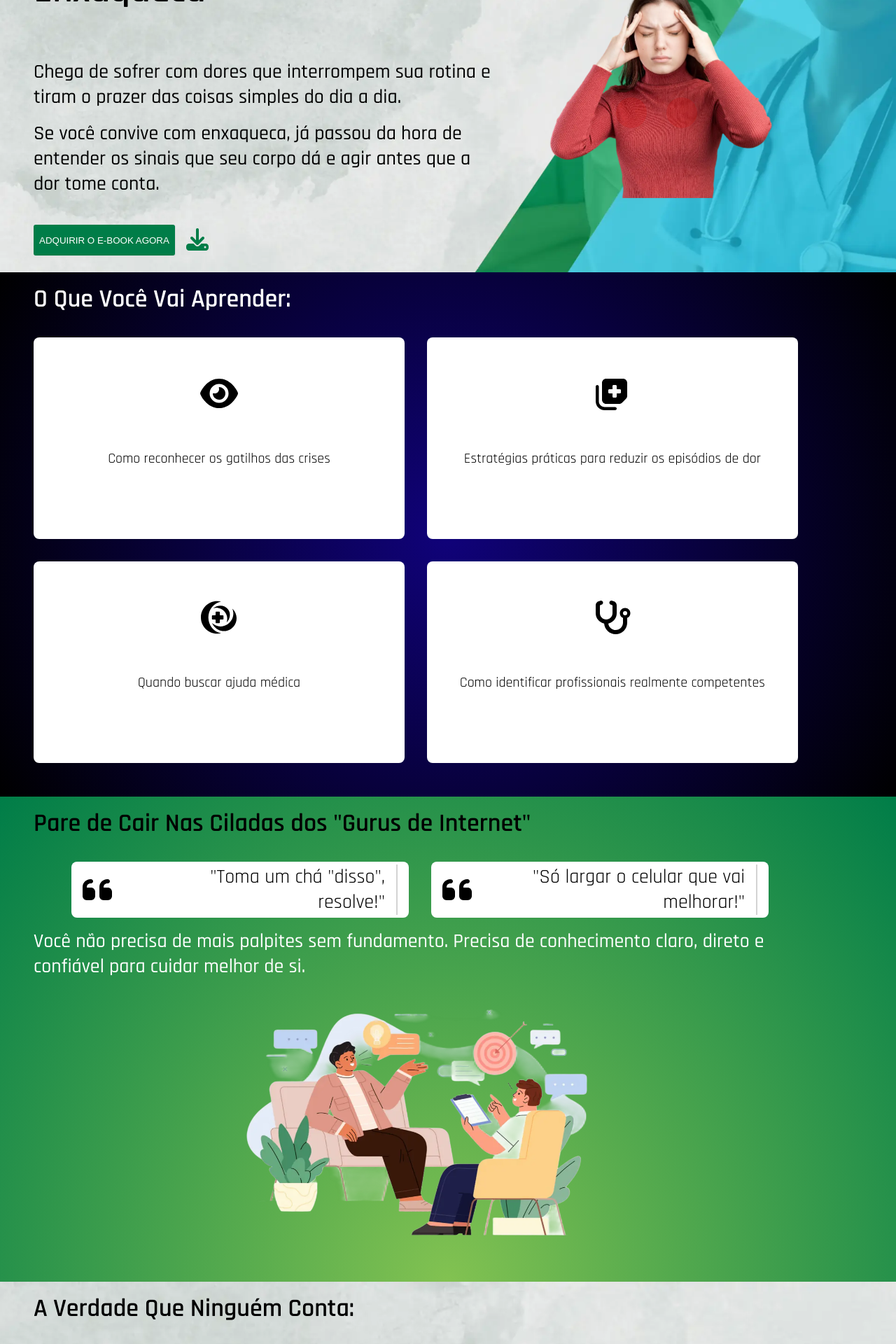
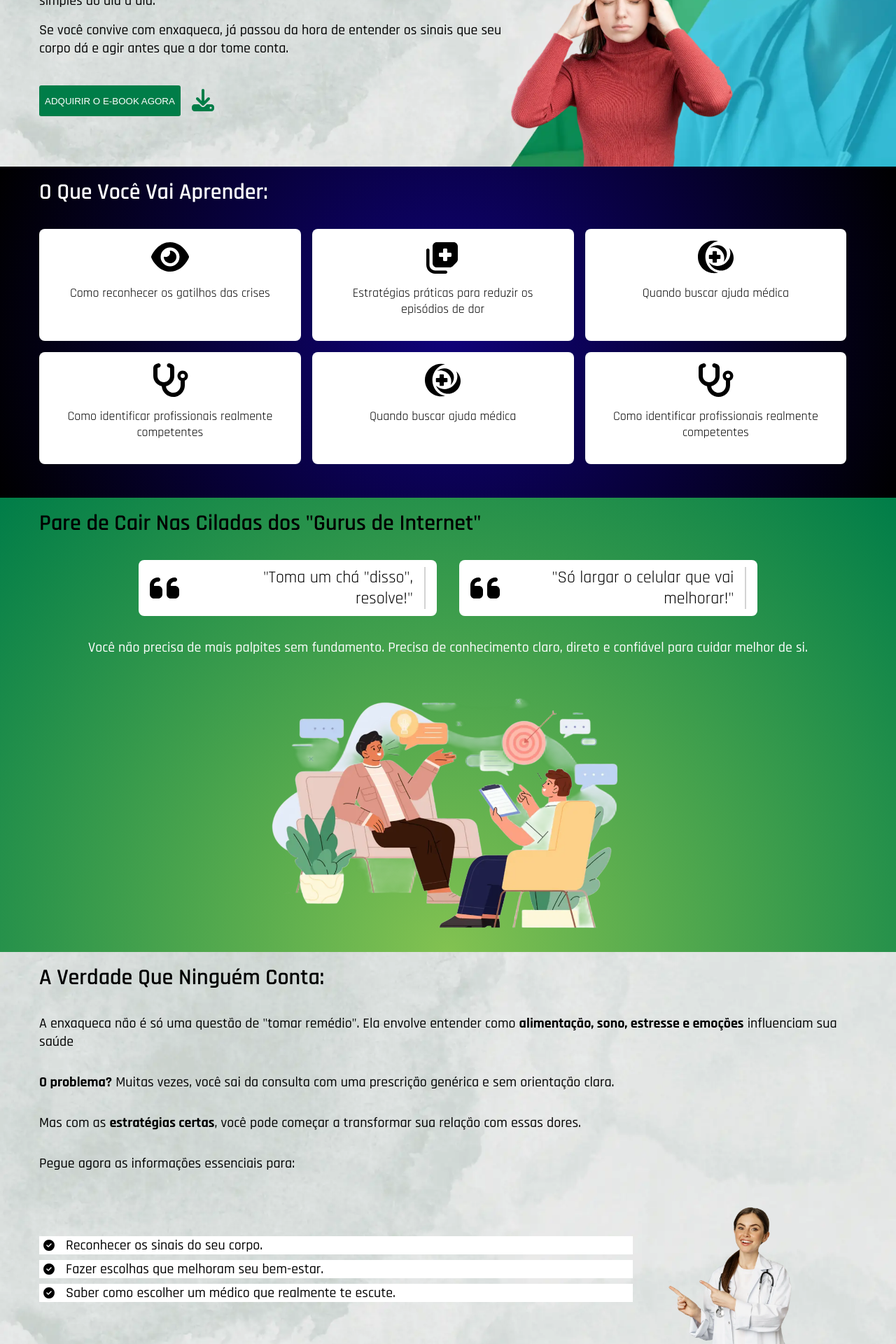
Before and after one commit to LucasCosta0117/landing-page-enxaqueca, a Vue app: page / in a window 1280 px wide. Shown: the part 240-2160 px from the top of the page at 70% size. Built offline with nearby package versions, Linux system fonts and the light colour scheme.

Commit message:
refactor: ajusta a responsividade para telas de tamanho grande

```diff
--- a/src/components/BenefitsCards.vue
+++ b/src/components/BenefitsCards.vue
@@ -97,27 +97,17 @@ export default {
  * ref code: md
  * range: Tablet's maiores e Notebook's HD- (960px > < 1264px)
  */
-@media (min-width: 960px) {
-  .benefits-card-container {
-    width: 35rem;
-  }
-}
+@media (min-width: 960px) {}
 /**
  * Telas de tamanho grande
  * ref code: lg
  * range: Notebooks e TV's menores (1264px > < 1904px)
  */
-@media (min-width: 1264px) {
-  .benefits-card-container {
-    width: 35rem;
-  }
-}
+@media (min-width: 1264px) {}
 /**
  * Telas de tamanho extra grande
  * ref code: xl
  * range: Notebooks FHD+ e TV's de alta resolução (> 1904px)
  */
-@media (min-width: 1904px) {
-
-}
+@media (min-width: 1904px) {}
 </style>
--- a/src/components/BulletItem.vue
+++ b/src/components/BulletItem.vue
@@ -38,7 +38,7 @@ export default {
   background-color: #ffffff;
 }
 .text-item {
-  font-size: 1.25rem;
+  font-size: 1.125rem;
   font-weight: 500;
 }
 
@@ -51,7 +51,8 @@ export default {
  */
 @media (min-width: 600px) {
   .text-item {
-    font-size: 1.5rem;
+    font-size: 1.25rem;
+    font-weight: 500;
   }
 }
 /**
@@ -59,27 +60,17 @@ export default {
  * ref code: md
  * range: Tablet's maiores e Notebook's HD- (960px > < 1264px)
  */
-@media (min-width: 960px) {
-  .text-item {
-    font-size: 1.5rem;
-  }
-}
+@media (min-width: 960px) {}
 /**
  * Telas de tamanho grande
  * ref code: lg
  * range: Notebooks e TV's menores (1264px > < 1904px)
  */
-@media (min-width: 1264px) {
-  .text-item {
-    font-size: 1.75rem;
-  }
-}
+@media (min-width: 1264px) {}
 /**
  * Telas de tamanho extra grande
  * ref code: xl
  * range: Notebooks FHD+ e TV's de alta resolução (> 1904px)
  */
-@media (min-width: 1904px) {
-
-}
+@media (min-width: 1904px) {}
 </style>
--- a/src/components/FeedbackCard.vue
+++ b/src/components/FeedbackCard.vue
@@ -156,7 +156,5 @@ export default {
  * ref code: xl
  * range: Notebooks FHD+ e TV's de alta resolução (> 1904px)
  */
-@media (min-width: 1904px) {
-
-}
+@media (min-width: 1904px) {}
 </style>
--- a/src/components/QuoteCard.vue
+++ b/src/components/QuoteCard.vue
@@ -113,20 +113,11 @@ export default {
         height: 5rem;
         width: 49%;
     }
-    .quote-card-container:hover {
-        scale: 0.98;
-        transition: scale 0.2s linear;
-    }
-    .quote-card-text {
-        font-size: 1.75rem;
-    }
 }
 /**
  * Telas de tamanho extra grande
  * ref code: xl
  * range: Notebooks FHD+ e TV's de alta resolução (> 1904px)
  */
-@media (min-width: 1904px) {
-
-}
+@media (min-width: 1904px) {}
 </style>
--- a/src/components/SimpleTipCard.vue
+++ b/src/components/SimpleTipCard.vue
@@ -70,12 +70,8 @@ export default {
     align-items: center;
     background-color: #ffffff;
     border-radius: 0.5rem;
-    padding: 1rem;
-    height: 12rem;
-}
-.tip-card-container:hover {
-    scale: 1.05;
-    transition: scale 0.3s linear;
+    height: 10rem;
+    padding: 0 2rem;
 }
 .tip-card-icon {
     display: flex;
@@ -83,9 +79,7 @@ export default {
     height: 50%;
 }
 .tip-card-text {
-    font-size: 1.125rem;
     font-weight: 400;
-    margin-top: 1rem;
     text-align: center;
 }
 
@@ -98,7 +92,7 @@ export default {
  */
 @media (min-width: 600px) {
     .tip-card-text {
-        font-size: 1.25rem;
+      font-size: 1.125rem;
     }
 }
 
@@ -109,7 +103,11 @@ export default {
  */
 @media (min-width: 960px) {
     .tip-card-container {
-        width: 48%;
+        width: 49%;
+    }
+    .tip-card-container:hover {
+      scale: 1.05;
+      transition: scale 0.3s linear;
     }
 }
 
@@ -120,13 +118,7 @@ export default {
  */
 @media (min-width: 1264px) {
     .tip-card-container {
-        height: 18rem;
-        width: 48%;
-    }
-
-    .tip-card-container:hover {
-        scale: 1.05;
-        transition: scale 0.5s linear;
+        width: 32%;
     }
 }
 
@@ -135,7 +127,5 @@ export default {
  * ref code: xl
  * range: Notebooks FHD+ e TV's de alta resolução (> 1904px)
  */
-@media (min-width: 1904px) {
-
-}
+@media (min-width: 1904px) {}
 </style>
--- a/src/components/SummaryMock.vue
+++ b/src/components/SummaryMock.vue
@@ -92,7 +92,5 @@ export default {
  * ref code: xl
  * range: Notebooks FHD+ e TV's de alta resolução (> 1904px)
  */
-@media (min-width: 1904px) {
-
-}
+@media (min-width: 1904px) {}
 </style>
--- a/src/pages/HomePage.vue
+++ b/src/pages/HomePage.vue
@@ -1,7 +1,7 @@
 <template>
   <div class="home-view-container">
     <div class="home-content">
-      <div class="bg-img-01">
+      <div class="section-container bg-img-01">
         <section class="section-content section-one">
           <div class="text-box">
             <h1 class="main-title">Descubra Como Cuidar da Sua Saúde e Lidar Com a Enxaqueca</h1>
@@ -27,7 +27,7 @@
           </div>
         </section>
       </div>
-      <div class="bg-black">
+      <div class="section-container bg-black">
         <section class="section-content">
           <h2 class="section-title text-white">O Que Você Vai Aprender:</h2>
           <div class="simple-tip-card-box">
@@ -40,7 +40,7 @@
           </div>
         </section>
       </div>
-      <div class="bg-green">
+      <div class="section-container bg-green">
         <section class="section-content">
           <h2 class="section-title">Pare de Cair Nas Ciladas dos "Gurus de Internet"</h2>
           <div class="quote-card-box">
@@ -59,7 +59,7 @@
           </div>
         </section>
       </div>
-      <div class="bg-img-02">
+      <div class="section-container bg-img-02">
         <section class="section-content">
           <h2 class="section-title">A Verdade Que Ninguém Conta:</h2>
           <p class="paragraph-text">
@@ -88,9 +88,6 @@
               <img src="../assets/images/woman-doctor-pointer.webp" alt="Medica apontando para esquerda">
             </div>
           </div>
-          <p class="paragraph-text">
-            Dê o primeiro passo para viver sem se sentir refém da dor.
-          </p>
           <div class="btn-input">
             <sall-button
               :btnTextValue="label.btnSec2"
@@ -99,7 +96,7 @@
           </div>
         </section>
       </div>
-      <div class="bg-black">
+      <div class="section-container bg-black">
         <section class="section-content">
           <div class="title-with-icon">
             <font-awesome-icon :icon="['fas', 'clipboard-list']" size="3x" style="color: #FA7F59;" />
@@ -147,7 +144,7 @@
           </div>
         </section>
       </div>
-      <div class="bg-green">
+      <div class="section-container bg-green">
         <section class="section-content">
           <h2 class="section-title text-white">ABA DE AUTORIDADE</h2>
           <div>
@@ -155,11 +152,11 @@
           </div>
         </section>
       </div>
-      <div class="bg-img-02">
+      <div class="section-container bg-img-02">
         <section class="section-content">
           <h2 class="section-title">BENEFÍCIOS DE SE COMPRAR O EBOOK</h2>
           <div class="benefits-container">
-            <div>
+            <div class="benefits-component">
               <benefits-card />
             </div>
             <div class="price-box">
@@ -246,6 +243,14 @@ export default {
             {
               iconName: 'fa-solid fa-stethoscope',
               textCard: 'Como identificar profissionais realmente competentes'
+            },
+            {
+              iconName: 'fa-brands fa-medrt',
+              textCard: 'Quando buscar ajuda médica'
+            },
+            {
+              iconName: 'fa-solid fa-stethoscope',
+              textCard: 'Como identificar profissionais realmente competentes'
             }
           ],
           quoteCards: [
@@ -298,10 +303,6 @@ export default {
 </script>
 
 <style scoped>
-.home-view-container {
-  width: 100%;
-  margin: 0 auto;
-}
 .bg-img-01 {
   background-image: url('../assets/images/bg-01.webp');
   background-size: cover;
@@ -321,6 +322,9 @@ export default {
 .bg-green {
   background-color: #007d48;
   background: radial-gradient(ellipse at bottom, rgba(130, 194, 81, 1) 0%, rgba(0, 125, 72, 1) 100%);
+}
+.section-container {
+  width: 100%;
 }
 .section-content {
   display: flex;
@@ -404,7 +408,7 @@ export default {
   gap: 2rem;
 }
 .quote-card-box img {
-  width: 70%;
+  width: 35rem;
 }
 .bullet-container {
   display: flex;
@@ -465,7 +469,7 @@ export default {
     padding: 0 2rem;
   }
   .main-title {
-    font-size: 2.5rem;
+    font-size: 2.2rem;
   }
   .section-title {
     font-size: 1.75rem;
@@ -526,7 +530,7 @@ export default {
     font-size: 1rem;
     position: absolute;
     left: 21%;
-    top: 45%;
+    top: 42%;
   }
   .image-box-icon span:first-of-type{
     padding-right: 2rem;
@@ -562,7 +566,7 @@ export default {
   .benefits-container {
     display: flex;
     gap: 1rem;
-    margin: 2rem 0;
+    margin-bottom: 2rem;
   }
   .price-box {
     flex-direction: column;
@@ -583,38 +587,36 @@ export default {
  * range: Notebooks e TV's menores (1264px > < 1904px)
  */
 @media (min-width: 1264px) {
+  .section-container {
+    display: flex;
+    justify-content: center;
+  }
   .section-content {
-    max-width: 1200px;
-    padding: 0 3rem;
+    width: 1200px;
+    padding: 0 1rem;
     gap: 2rem;
   }
-  .main-title {
-    font-size: 3.5rem;
+  .section-one {
     margin: 3rem 0;
   }
   .section-title {
-    font-size: 2.25rem;
-  }
-  .paragraph-text {
-    font-size: 1.75rem;
+    font-size: 2rem;
   }
   .image-box {
     position: absolute;
+    align-items: start;
   }
   .image-box img {
     position: relative;
-    left: 46rem;
-    top: 13.1rem;
+    left: 42rem;
+    top: 7.3rem;
     width: 20rem;
   }
   .image-box-icon {
+    font-size: 1.125rem;
     position: relative;
-    font-size: 1.375rem;
-    left: 32rem;
-    top: 7rem;
-  }
-  .image-box-icon span:first-of-type{
-    padding-right: 1.75rem;
+    left: 28.5rem;
+    top: 9.5rem;
   }
   .text-box {
     width: 60%;
@@ -623,33 +625,12 @@ export default {
     flex-direction: row;
     flex-wrap: wrap;
     margin-bottom: 3rem;
-    gap: 2rem;
   }
-  .quote-card-box {
-    flex-direction: row;
-    flex-wrap: wrap;
-    margin-bottom: 3rem;
-    gap: 1rem;
+  .benefits-container {
+    justify-content: space-between;
   }
-  .quote-card-box img {
-    width: 50%;
-  }
-  .bullet-container {
-    align-items: center;
-  }
-  .bullet-container .bullet-box {
-    display: flex;
-    flex-direction: column;
-    gap: 0.5rem;
-    width: 70%;
-  }
-  .bullet-container .bullet-img {
-    display: flex;
-    justify-content: end;
-    width: 30%;
-  }
-  .bullet-container .bullet-img img {
-    width: 30rem;
+  .benefits-component {
+    width: 60%;
   }
 }
 /**
@@ -657,7 +638,5 @@ export default {
  * ref code: xl
  * range: Notebooks FHD+ e TV's de alta resolução (> 1904px)
  */
-@media (min-width: 1904px) {
-
-}
+@media (min-width: 1904px) {}
 </style>
```
Also changed, not shown: src/components/FooterPage.vue (+4 -12 lines), src/components/SallButton.vue (+4 -12 lines).
